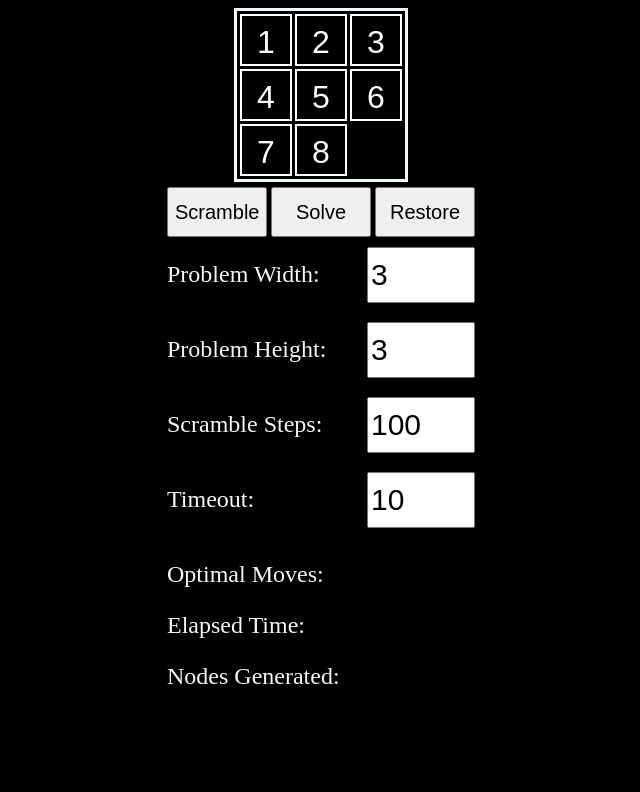
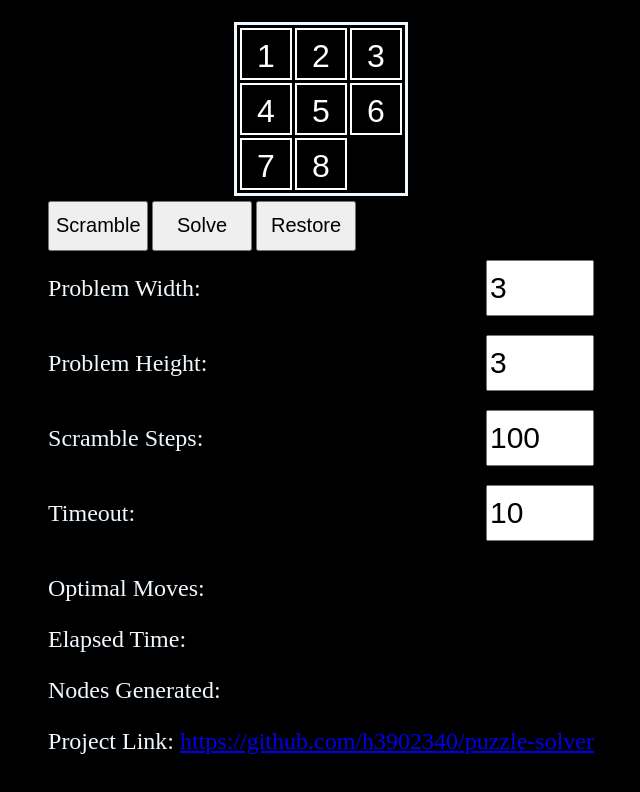
Before and after one commit to h3902340/puzzle-solver, a website: page index.html in a window 1280 px wide. Shown: the whole page, without its empty margins (319-959 px from the left). Drawn offline with Linux system fonts and the light colour scheme.

Commit message:
center div and add project link

```diff
--- a/index.html
+++ b/index.html
@@ -35,6 +35,8 @@
             <p class="label">Optimal Moves: <span id="moveText"></span></p>
             <p class="label">Elapsed Time: <span id="elapsedTime"></span></p>
             <p class="label">Nodes Generated: <span id="nodeGenerated"></span></p>
+            <p class="label">Project Link: <a
+                    href="https://github.com/h3902340/puzzle-solver">https://github.com/h3902340/puzzle-solver</a></p>
         </div>
     </div>
     <script src="index.js"></script>
--- a/index.js
+++ b/index.js
@@ -113,7 +113,7 @@ function createSolvedState() {
     }
     rawArray[rawArray.length - 1] = 0;
 }
-function shuffle() {
+function scramble() {
     if (isSolving)
         return;
     createSolvedState();
--- a/style.css
+++ b/style.css
@@ -3,6 +3,12 @@
     flex-direction: column;
     justify-content: center;
     align-items: center;
+    position: absolute;
+    top: 0;
+    bottom: 0;
+    left: 0;
+    right: 0;
+    margin: auto;
 }
 
 #mainCanvas {
```
